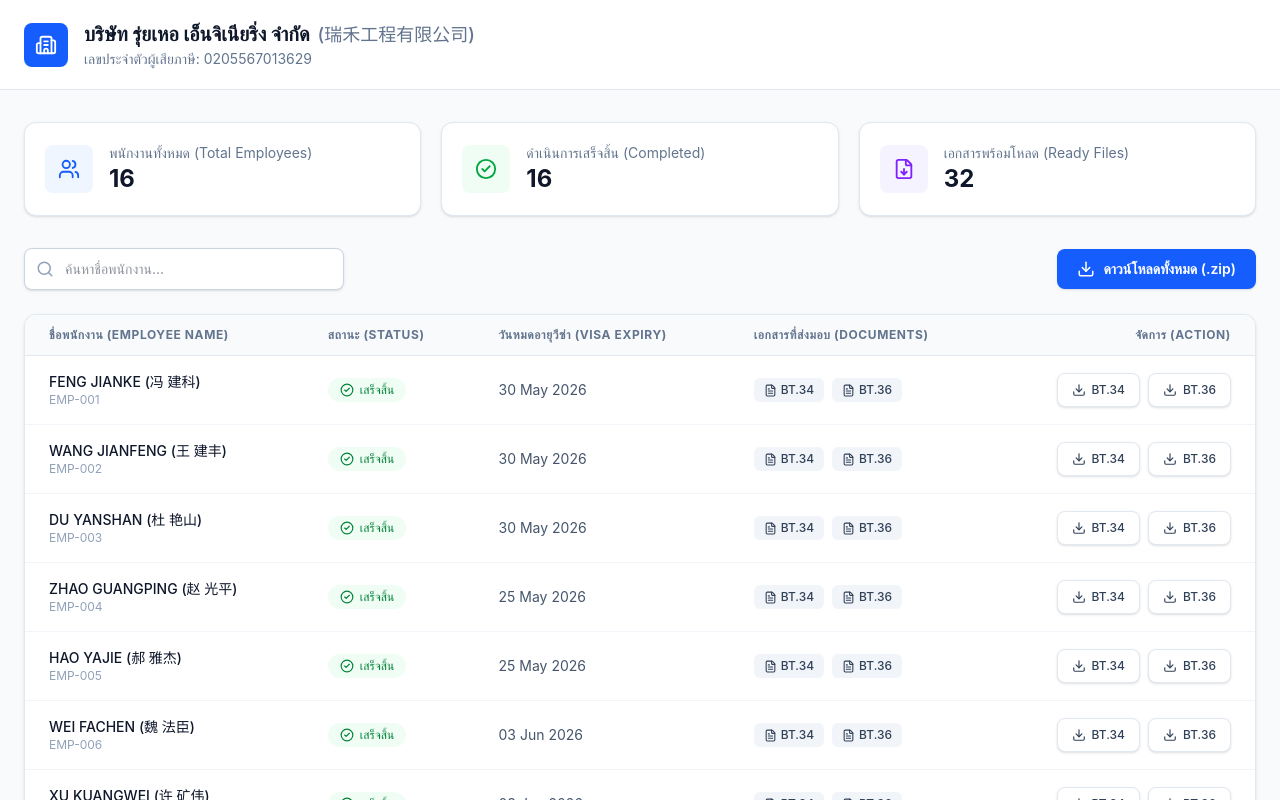
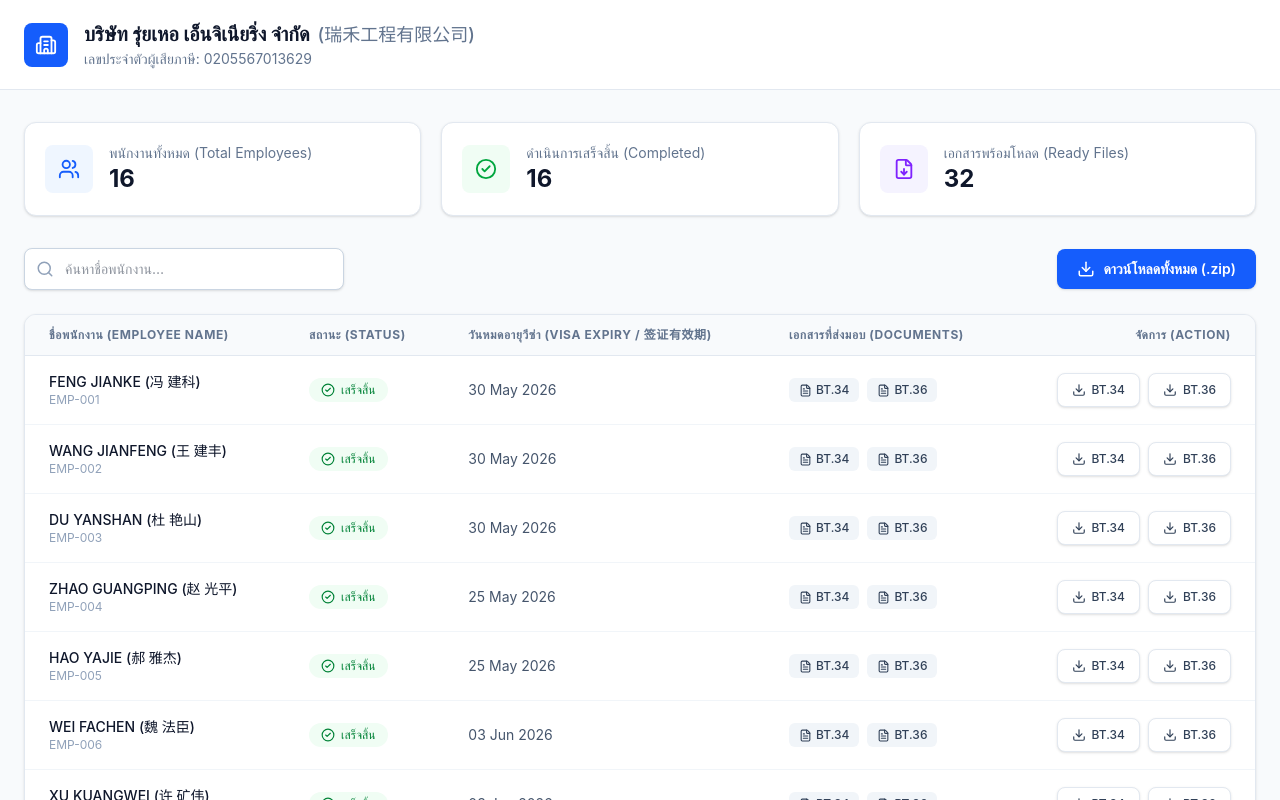
Before and after one commit to toey99/ruihe, a React (Vite) app: page / in a window 1280 px wide. Shown: the top 800 px of the page. Built offline with nearby package versions, Linux system fonts and the light colour scheme.

Commit message:
Add Chinese translation to Visa Expiry table header

```diff
--- a/src/App.jsx
+++ b/src/App.jsx
@@ -204,7 +204,7 @@ export default function App() {
                 <tr className="border-b border-slate-200 bg-slate-50 text-xs font-semibold uppercase tracking-wider text-slate-500">
                   <th className="px-6 py-3">ชื่อพนักงาน (Employee Name)</th>
                   <th className="px-6 py-3">สถานะ (Status)</th>
-                  <th className="px-6 py-3">วันหมดอายุวีซ่า (Visa Expiry)</th>
+                  <th className="px-6 py-3">วันหมดอายุวีซ่า (Visa Expiry / 签证有效期)</th>
                   <th className="px-6 py-3">เอกสารที่ส่งมอบ (Documents)</th>
                   <th className="px-6 py-3 text-right">จัดการ (Action)</th>
                 </tr>
```
